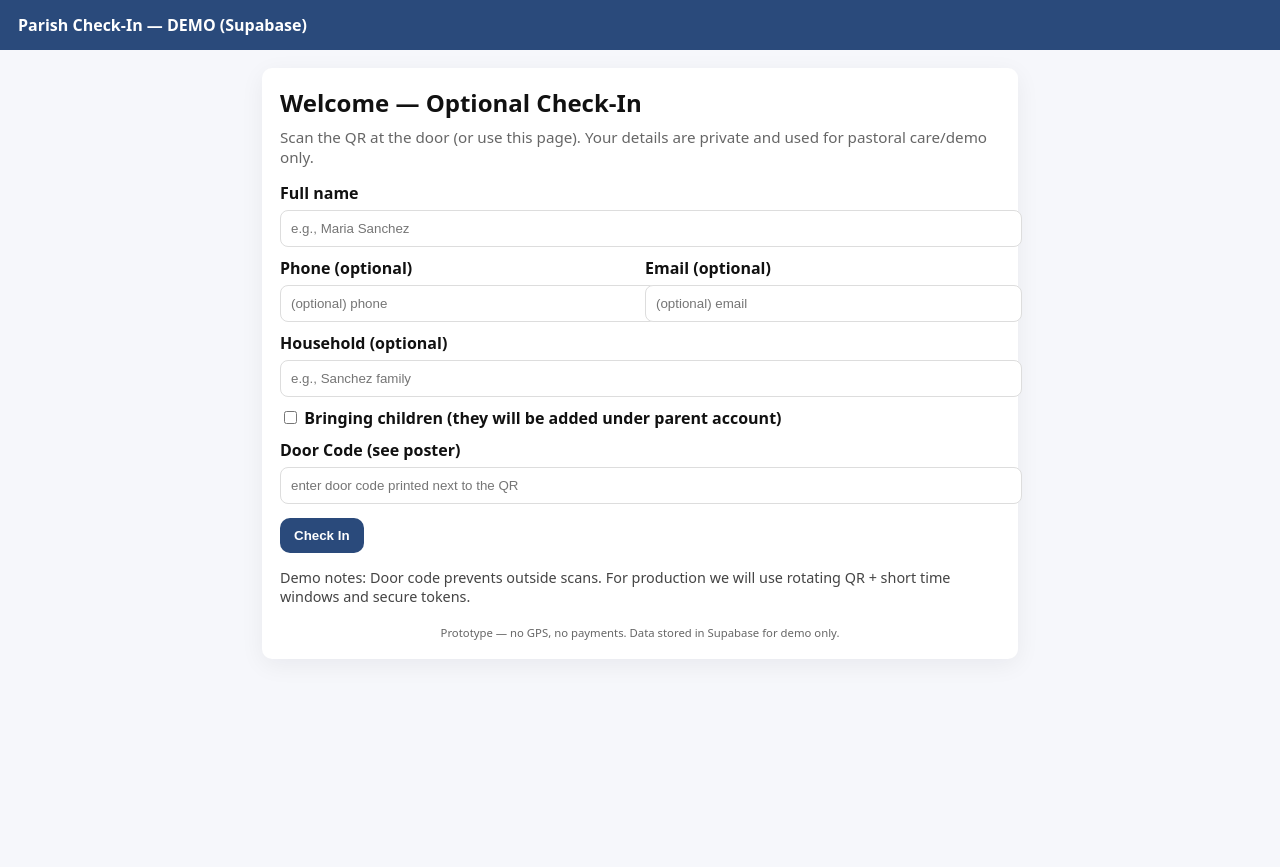
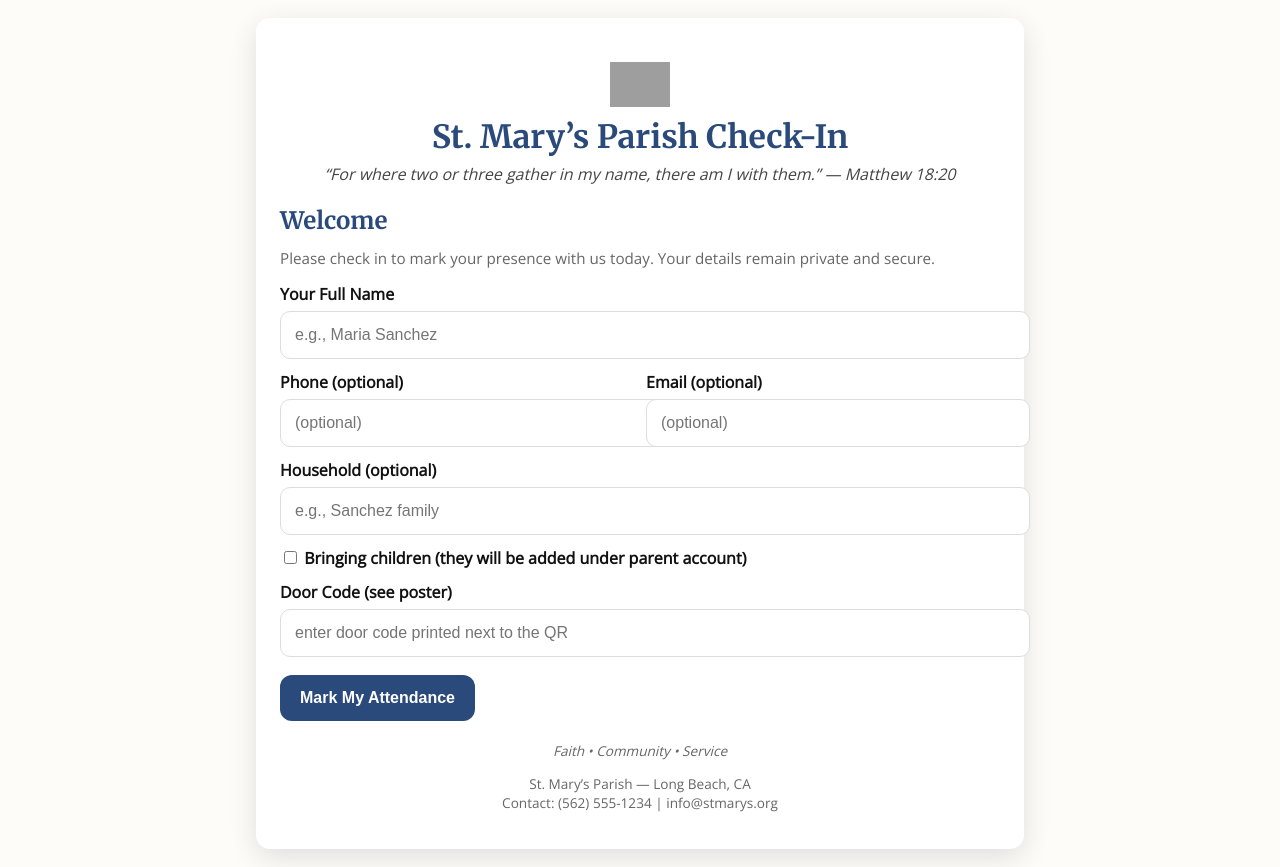
Before and after one commit to kevlabx/parish-qr-demo, a website: page public/index.html in a window 1280 px wide. Before the commit the page ends 800 px from the top, so only its background shows below. Drawn offline with nearby package versions, Linux system fonts and the light colour scheme; grey boxes are pictures that could not be loaded.

Commit message:
update: elegant parish check-in UI with logo, fonts, verse

```diff
--- a/public/index.html
+++ b/public/index.html
@@ -3,42 +3,137 @@
 <head>
 <meta charset="utf-8" />
 <meta name="viewport" content="width=device-width,initial-scale=1" />
-<title>Parish Check-In (Demo) - Supabase</title>
+<title>St. Mary’s Parish Check-In</title>
+
+<!-- Google Fonts -->
+<link href="https://fonts.googleapis.com/css2?family=Merriweather:wght@700&family=Open+Sans&display=swap" rel="stylesheet">
+
 <style>
-  :root { --brand:#2a4a7b; }
-  body{font-family:system-ui,-apple-system,Segoe UI,Roboto,Arial;margin:0;background:#f6f7fb;color:#111}
-  header{background:var(--brand);color:#fff;padding:14px 18px}
-  .wrap{max-width:720px;margin:18px auto;padding:18px;background:#fff;border-radius:10px;box-shadow:0 6px 24px rgba(10,10,30,.06)}
-  h2{margin:0 0 8px 0}
-  label{display:block;margin-top:10px;font-weight:600}
-  input[type=text],input[type=email]{width:100%;padding:10px;margin-top:6px;border:1px solid #ddd;border-radius:8px}
-  .row{display:flex;gap:10px;flex-wrap:wrap}
+  :root {
+    --brand:#2a4a7b;
+    --accent:#c9a227; /* gold */
+    --bg:#fdfcf8;     /* cream background */
+  }
+  body{
+    font-family:'Open Sans',sans-serif;
+    margin:0;
+    background:var(--bg);
+    color:#111;
+    display:flex;
+    justify-content:center;
+    align-items:center;
+    min-height:100vh;
+  }
+  header{
+    text-align:center;
+    padding:20px;
+  }
+  header img{
+    width:60px;
+    display:block;
+    margin:0 auto 10px auto;
+  }
+  header h1{
+    font-family:'Merriweather',serif;
+    margin:0;
+    color:var(--brand);
+  }
+  header p{
+    font-style:italic;
+    margin:6px 0 0 0;
+    color:#444;
+  }
+  .wrap{
+    max-width:720px;
+    width:100%;
+    margin:18px;
+    padding:24px;
+    background:#fff;
+    border-radius:14px;
+    box-shadow:0 8px 28px rgba(10,10,30,.12);
+  }
+  h2{
+    margin:0 0 12px 0;
+    font-family:'Merriweather',serif;
+    color:var(--brand);
+  }
+  label{
+    display:block;
+    margin-top:12px;
+    font-weight:600;
+  }
+  input[type=text],input[type=email]{
+    width:100%;
+    padding:14px;
+    margin-top:6px;
+    border:1px solid #ddd;
+    border-radius:10px;
+    font-size:1rem;
+  }
+  .row{display:flex;gap:12px;flex-wrap:wrap}
   .row > div{flex:1 1 240px}
-  .btn{display:inline-block;padding:10px 14px;margin-top:14px;border-radius:10px;border:0;background:var(--brand);color:#fff;font-weight:700;cursor:pointer}
+  .btn{
+    display:inline-block;
+    padding:14px 20px;
+    margin-top:18px;
+    border-radius:12px;
+    border:0;
+    background:var(--brand);
+    color:#fff;
+    font-weight:700;
+    font-size:1rem;
+    cursor:pointer;
+    transition:background 0.3s;
+  }
+  .btn:hover{background:#1d3459}
   .muted{color:#666;font-size:.95rem;margin-top:6px}
-  .small{font-size:.9rem;color:#444}
-  footer{font-size:.85rem;color:#666;margin-top:16px;text-align:center}
-  .success{background:#e6ffef;border-left:4px solid #34a853;padding:10px;margin-top:10px;border-radius:8px}
-  .error{background:#fff0f0;border-left:4px solid #d93025;padding:10px;margin-top:10px;border-radius:8px}
+  footer{
+    font-size:.85rem;
+    color:#666;
+    margin-top:20px;
+    text-align:center;
+    line-height:1.4;
+  }
+  .success{
+    background:#e6ffef;
+    border-left:4px solid var(--accent);
+    padding:12px;
+    margin-top:12px;
+    border-radius:8px;
+    font-weight:600;
+    color:#2a4a7b;
+  }
+  .error{
+    background:#fff0f0;
+    border-left:4px solid #d93025;
+    padding:12px;
+    margin-top:12px;
+    border-radius:8px;
+  }
 </style>
 </head>
 <body>
-<header><strong>Parish Check-In — DEMO (Supabase)</strong></header>
 <div class="wrap">
-  <h2>Welcome — Optional Check-In</h2>
-  <p class="muted">Scan the QR at the door (or use this page). Your details are private and used for pastoral care/demo only.</p>
+  <header>
+    <img src="https://upload.wikimedia.org/wikipedia/commons/thumb/8/87/Christian_cross.svg/1200px-Christian_cross.svg.png" alt="Parish Logo">
+    <h1>St. Mary’s Parish Check-In</h1>
+    <p>“For where two or three gather in my name, there am I with them.” — Matthew 18:20</p>
+  </header>
 
-  <label for="name">Full name</label>
+  <h2>Welcome</h2>
+  <p class="muted">Please check in to mark your presence with us today. Your details remain private and secure.</p>
+
+  <label for="name">Your Full Name</label>
   <input id="name" type="text" placeholder="e.g., Maria Sanchez" />
 
   <div class="row">
     <div>
       <label for="phone">Phone (optional)</label>
-      <input id="phone" type="text" placeholder="(optional) phone" />
+      <input id="phone" type="text" placeholder="(optional)" />
     </div>
     <div>
       <label for="email">Email (optional)</label>
-      <input id="email" type="email" placeholder="(optional) email" />
+      <input id="email" type="email" placeholder="(optional)" />
     </div>
   </div>
 
@@ -50,27 +145,24 @@
   <label for="door">Door Code (see poster)</label>
   <input id="door" type="text" placeholder="enter door code printed next to the QR" />
 
-  <button id="submit" class="btn">Check In</button>
+  <button id="submit" class="btn">Mark My Attendance</button>
 
   <div id="message" aria-live="polite"></div>
 
-  <p class="small">Demo notes: Door code prevents outside scans. For production we will use rotating QR + short time windows and secure tokens.</p>
-
   <footer>
-    <small>Prototype — no GPS, no payments. Data stored in Supabase for demo only.</small>
+    <p><em>Faith • Community • Service</em></p>
+    <p>St. Mary’s Parish — Long Beach, CA<br>
+    Contact: (562) 555-1234 | info@stmarys.org</p>
   </footer>
 </div>
 
 <!-- Supabase client -->
 <script src="https://cdn.jsdelivr.net/npm/@supabase/supabase-js@2"></script>
 <script>
-  // === YOUR SUPABASE SETTINGS ===
-  const SUPABASE_URL = 'https://gqnbvktygogtniegzmni.supabase.co'; // your Project URL
+  const SUPABASE_URL = 'https://gqnbvktygogtniegzmni.supabase.co';
   const SUPABASE_ANON = 'eyJhbGciOiJIUzI1NiIsInR5cCI6IkpXVCJ9.eyJpc3MiOiJzdXBhYmFzZSIsInJlZiI6ImdxbmJ2a3R5Z29ndG5pZWd6bW5pIiwicm9sZSI6ImFub24iLCJpYXQiOjE3NTY3MzQwODMsImV4cCI6MjA3MjMxMDA4M30.iyuQ6SQr9zodKxS4OlunktFVepkkN7YFwhBMkguYgEk';
   const DEMO_DOOR_CODE = '1234';
-  // ===============================
 
-  // ✅ Corrected: use global "supabase", not "supabaseJs"
   const client = supabase.createClient(SUPABASE_URL, SUPABASE_ANON);
 
   const showMsg = (t, cls) => {
@@ -96,10 +188,10 @@
 
       if (error) {
         console.error('Supabase insert error', error);
-        return showMsg('Failed to check in. Try the kiosk or ask an usher.', 'error');
+        return showMsg('Failed to check in. Please try again.', 'error');
       }
 
-      showMsg('Thanks — you are checked in. Welcome!', 'success');
+      showMsg('🙏 Thank you for joining us today — God bless you!', 'success');
       document.getElementById('name').value = '';
       document.getElementById('phone').value = '';
       document.getElementById('email').value = '';
```
